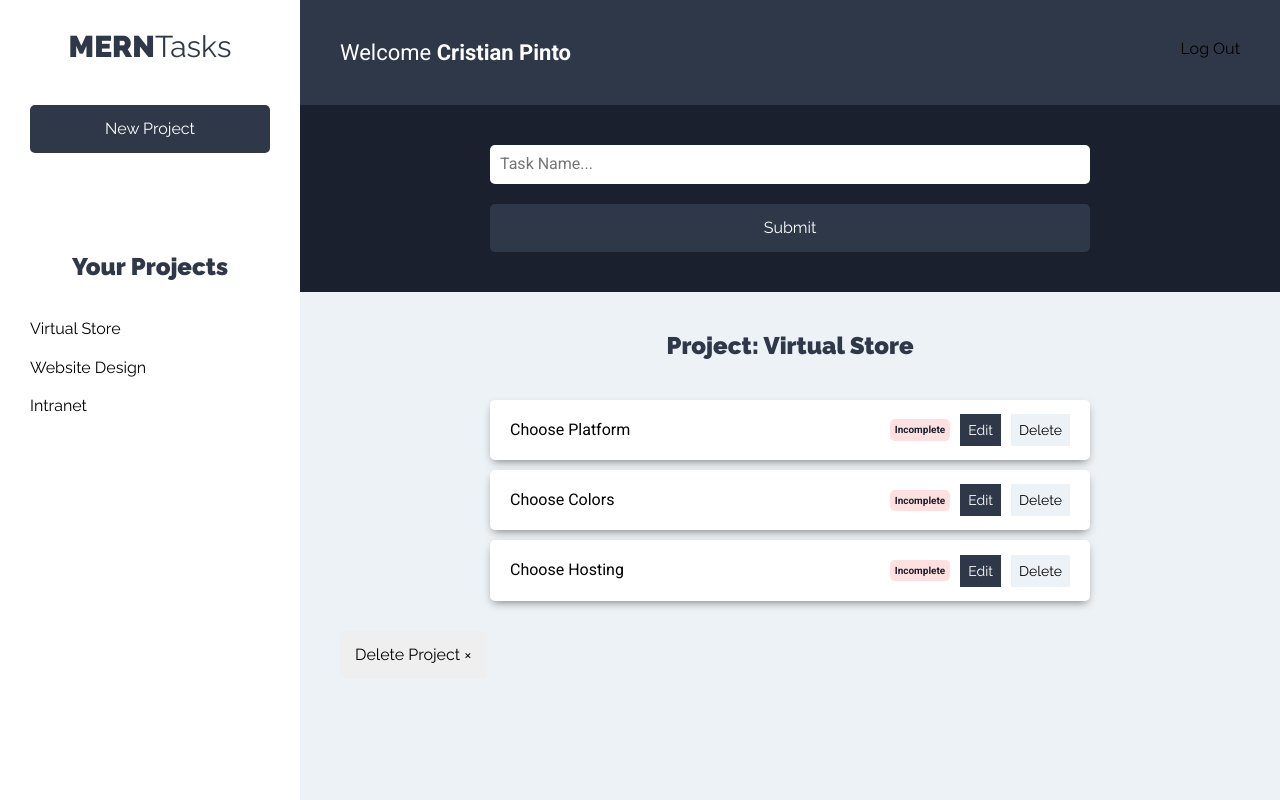
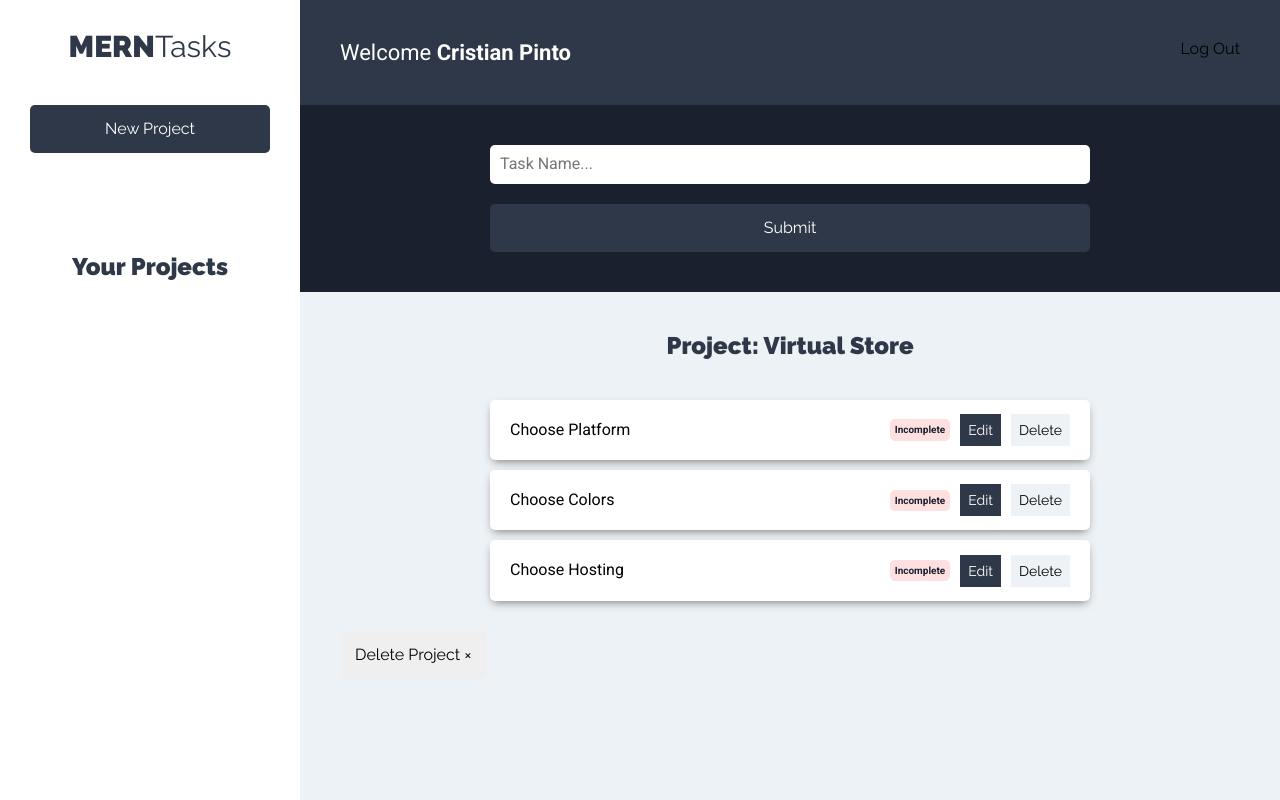
Before and after one commit to crims123/React-Hooks-Context-Task-Project-Frontend, a React (Create React App) app: page /projects in a window 1280 px wide. Built offline with nearby package versions, Linux system fonts and the light colour scheme.

Commit message:
Added products list from store

```diff
--- a/src/components/projects/ProjectsList.jsx
+++ b/src/components/projects/ProjectsList.jsx
@@ -1,18 +1,12 @@
-import React from "react";
+import React, {useContext} from "react";
 import Project from "./Project";
-
-const ProjectsListMock = [
-  {
-    name: "Virtual Store",
-  },
-  { name: "Website Design" },
-  { name: "Intranet" },
-];
+import projectContext from "../../context/projects/projectContext";
 
 function ProjectsList() {
+  const { projects } = useContext(projectContext);
   return (
     <ul className="listado-proyectos">
-      {ProjectsListMock.map((project, index) => (
+      {projects.map((project, index) => (
         <Project key={index} project={project} />
       ))}
     </ul>
```
